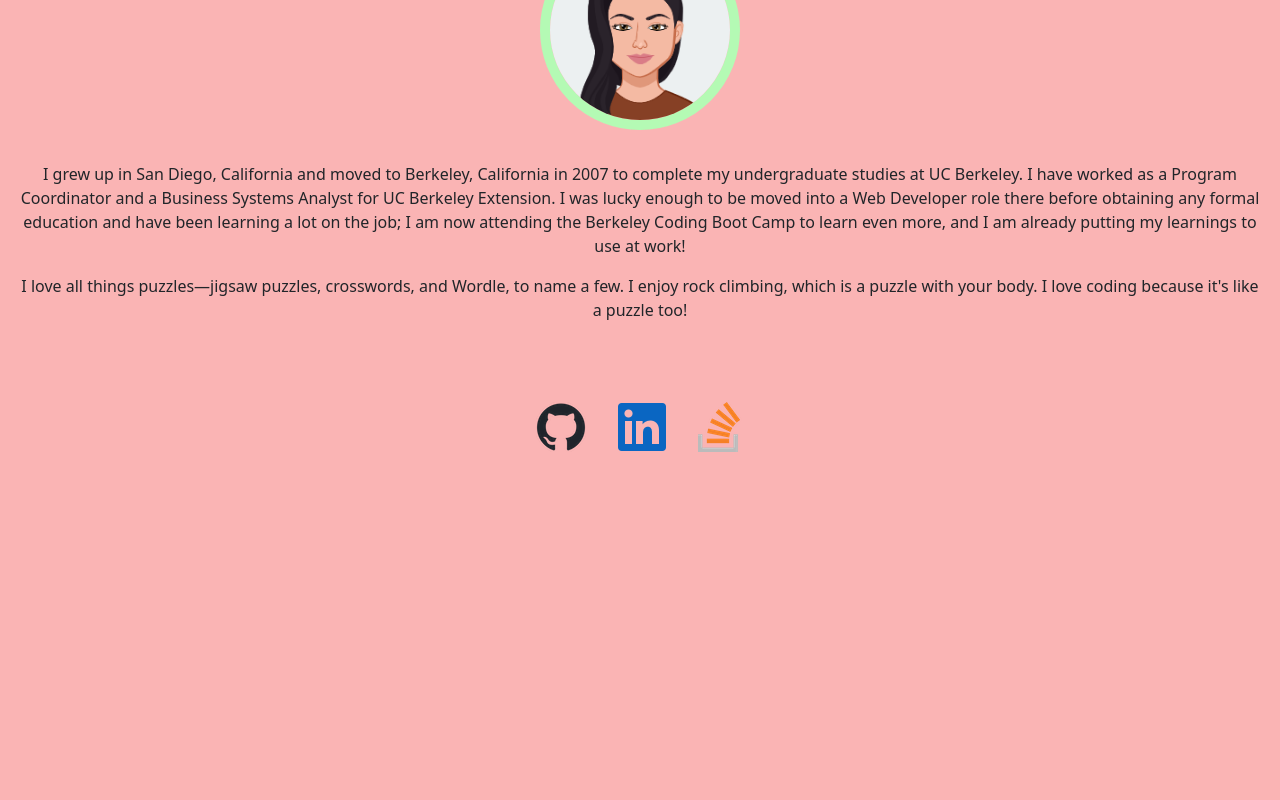
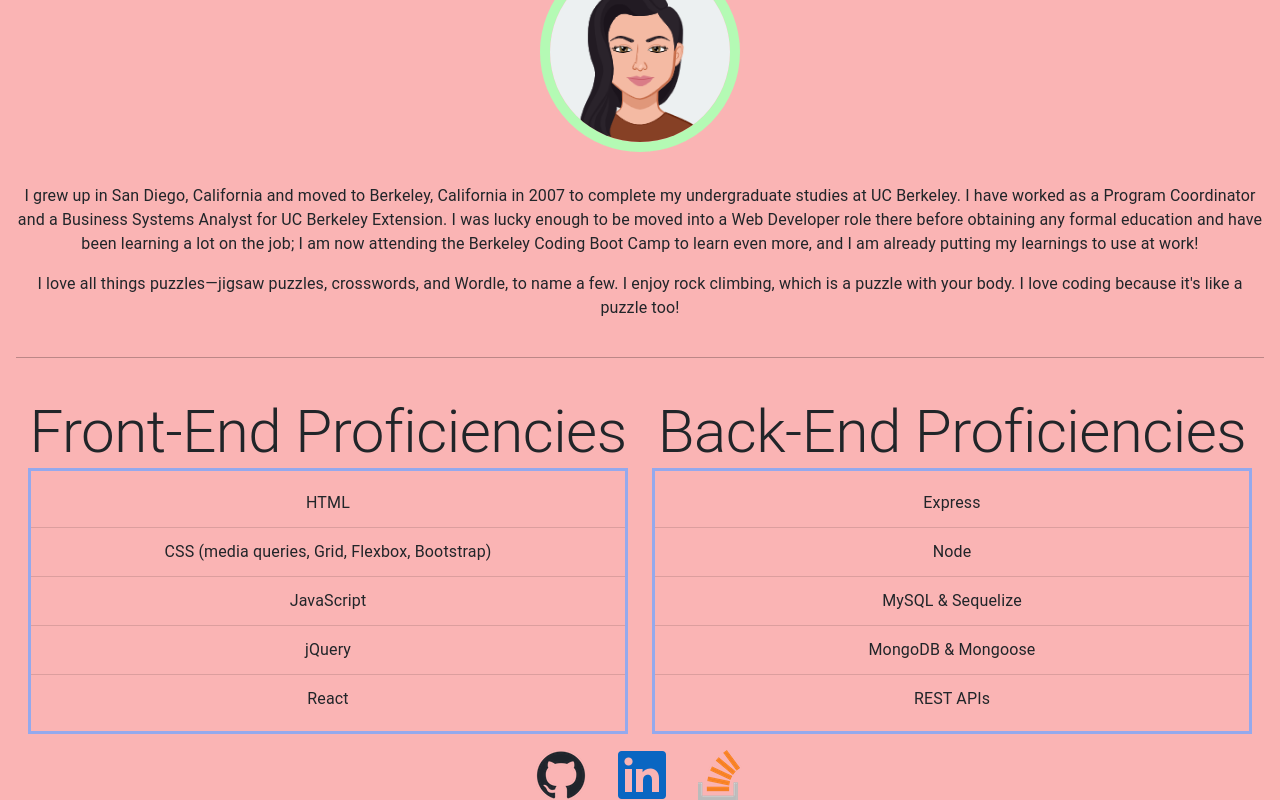
Before and after one commit to sendusyourbones/rebecca-react-portfolio, a React (Create React App) app: page / in a window 1280 px wide. Shown: the part 342-1142 px from the top of the page. Before the commit the page ends 800 px from the top, so only its background shows below. Built offline with nearby package versions, Linux system fonts and the light colour scheme.

Commit message:
Move proficiencies to About & incorporate Material-UI on pg

```diff
--- a/package.json
+++ b/package.json
@@ -6,6 +6,7 @@
   "dependencies": {
     "@material-ui/core": "^4.12.4",
     "@material-ui/icons": "^4.11.3",
+    "@material-ui/styles": "^4.11.5",
     "@testing-library/jest-dom": "^5.16.5",
     "@testing-library/react": "^13.4.0",
     "@testing-library/user-event": "^13.5.0",
--- a/src/assets/styles/Resume.css
+++ b/src/assets/styles/Resume.css
@@ -1,19 +1,10 @@
 .btn.btn-resume {
-    background-color: #D7FAB4;
-    border: 2px solid black;
-    margin-bottom: 2rem;
+  background-color: #d7fab4;
+  border: 2px solid black;
+  margin-bottom: 2rem;
 }
 
 .btn.btn-resume:hover {
-    background-color: #8cad6c;
-    border: 2px solid black;
+  background-color: #8cad6c;
+  border: 2px solid black;
 }
-
-#resume ul {
-    list-style-type: none;
-    padding: 0;
-}
-
-#resume li {
-    border: 1px solid #4c3ea3;
-}
--- a/src/components/pages/About.js
+++ b/src/components/pages/About.js
@@ -1,22 +1,105 @@
 import React from 'react';
+
+// Material-UI imports
 import {
+  Divider,
+  List,
+  ListItem,
+  ListItemText,
   Typography,
 } from '@material-ui/core';
+import { makeStyles } from '@material-ui/core/styles';
+
+// Asset imports
 import Avatar from '../../assets/images/avatar.png';
 import '../../assets/styles/About.css';
 
+const useStyles = makeStyles({
+  list: {
+    border: '3px solid #94a9ed',
+  },
+  divider: {
+    margin: '3% 0',
+    backgroundColor: 'black',
+  },
+});
+
 export const About = () => {
+  const classes = useStyles();
+
   return (
-        <section id="about-me">
-            <h1>About Me</h1>
+    <section id='about-me'>
+      <Typography variant='h1'>About Me</Typography>
 
       <img
         src={Avatar}
-                alt="Female avatar with medium-length hair, light skin, and brown eyes"
+        alt='Female avatar with medium-length hair, light skin, and brown eyes'
       />
 
-            <p>I grew up in San Diego, California and moved to Berkeley, California in 2007 to complete my undergraduate studies at UC Berkeley. I have worked as a Program Coordinator and a Business Systems Analyst for UC Berkeley Extension. I was lucky enough to be moved into a Web Developer role there before obtaining any formal education and have been learning a lot on the job; I am now attending the Berkeley Coding Boot Camp to learn even more, and I am already putting my learnings to use at work!</p>
-            <p>I love all things puzzles&mdash;jigsaw puzzles, crosswords, and Wordle, to name a few. I enjoy rock climbing, which is a puzzle with your body. I love coding because it's like a puzzle too!</p>
+      <Typography paragraph>
+        I grew up in San Diego, California and moved to Berkeley, California in
+        2007 to complete my undergraduate studies at UC Berkeley. I have worked
+        as a Program Coordinator and a Business Systems Analyst for UC Berkeley
+        Extension. I was lucky enough to be moved into a Web Developer role
+        there before obtaining any formal education and have been learning a lot
+        on the job; I am now attending the Berkeley Coding Boot Camp to learn
+        even more, and I am already putting my learnings to use at work!
+      </Typography>
+      <Typography paragraph>
+        I love all things puzzles&mdash;jigsaw puzzles, crosswords, and Wordle,
+        to name a few. I enjoy rock climbing, which is a puzzle with your body.
+        I love coding because it's like a puzzle too!
+      </Typography>
+
+      <Divider variant='middle' className={classes.divider} />
+
+      <div className='container-fluid'>
+        <div className='row'>
+          <div className='col-md-6'>
+            <Typography variant='h2'>Front-End Proficiencies</Typography>
+            <List className={classes.list}>
+              <ListItem divider>
+                <ListItemText align='center'>HTML</ListItemText>
+              </ListItem>
+              <ListItem divider>
+                <ListItemText align='center'>
+                  CSS (media queries, Grid, Flexbox, Bootstrap)
+                </ListItemText>
+              </ListItem>
+              <ListItem divider>
+                <ListItemText align='center'>JavaScript</ListItemText>
+              </ListItem>
+              <ListItem divider>
+                <ListItemText align='center'>jQuery</ListItemText>
+              </ListItem>
+              <ListItem>
+                <ListItemText align='center'>React</ListItemText>
+              </ListItem>
+            </List>
+          </div>
+
+          <div className='col-md-6'>
+            <Typography variant='h2'>Back-End Proficiencies</Typography>
+            <List className={classes.list}>
+              <ListItem divider>
+                <ListItemText align='center'>Express</ListItemText>
+              </ListItem>
+              <ListItem divider>
+                <ListItemText align='center'>Node</ListItemText>
+              </ListItem>
+              <ListItem divider>
+                <ListItemText align='center'>MySQL & Sequelize</ListItemText>
+              </ListItem>
+              <ListItem divider>
+                <ListItemText align='center'>MongoDB & Mongoose</ListItemText>
+              </ListItem>
+              <ListItem>
+                <ListItemText align='center'>REST APIs</ListItemText>
+              </ListItem>
+            </List>
+          </div>
+        </div>
+      </div>
     </section>
   );
 };
--- a/src/components/pages/Resume.js
+++ b/src/components/pages/Resume.js
@@ -5,43 +5,16 @@ import '../../assets/styles/Resume.css';
 
 export const Resume = () => {
   return (
-        <section id="resume">
+    <section id='resume'>
       <h1>My Resume</h1>
 
       <a
         href={ResumePDF}
-                download="Rebecca-Roos-resume.pdf"
-                className="btn btn-lg btn-resume"
+        download='Rebecca-Roos-resume.pdf'
+        className='btn btn-lg btn-resume'
       >
         Download my resume
       </a>
-
-            <div className="container-fluid">
-                <div className="row">
-                    <div className="col-md-6">
-                        <h2>Front-End Proficiencies</h2>
-                        <ul className="fs-4 font-monospace">
-                            <li>HTML</li>
-                            <li>CSS (media queries, Grid, Flexbox, Bootstrap)</li>
-                            <li>JavaScript</li>
-                            <li>jQuery</li>
-                            <li>React</li>
-                        </ul>
-                    </div>
-
-                    <div className="col-md-6">
-                        <h2>Back-End Proficiencies</h2>
-                        <ul className="fs-4 font-monospace">
-                            <li>Express</li>
-                            <li>Node</li>
-                            <li>MySQL & Sequelize</li>
-                            <li>MongoDB & Mongoose</li>
-                            <li>REST APIs</li>
-                        </ul>
-                    </div>
-                </div>
-            </div>
-
     </section>
   );
 };
```
Lines whose indentation alone changed are shown as unchanged.
